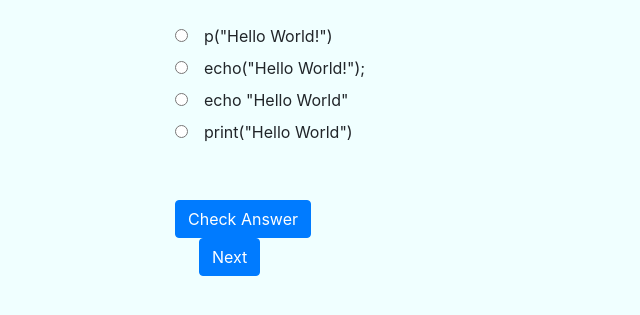
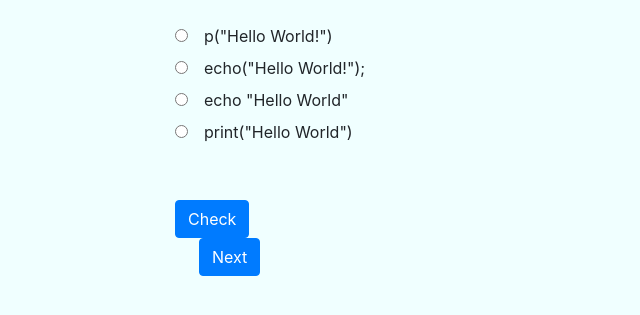
Before and after one commit to ajeethkumar-2/QuizzzApp, a Django app: page /quiz/1 in a window 1280 px wide. Shown: the part 242-557 px from the top of the page, without its empty margins (0-640 px from the left). Run offline with Django 3.2, Linux system fonts and the light colour scheme; data comes from the database, SQL or seed files in the repository; some libraries are stand-ins or nearby versions.

Commit message:
initial-commit

```diff
--- a/templates/quiz.html
+++ b/templates/quiz.html
@@ -30,11 +30,11 @@
      <div  class="row row-cols-1 row-cols-sm-2 row-cols-sm-3">
          <div class="col mb-4">
              <br>
-             <input  class="btn btn-primary" type="submit" value="Check Answer" id="save_ans" onclick="getAnswer();">
+             <input  class="btn btn-primary" type="submit" value="Check" id="save_ans" onclick="getAnswer();">
              <br>
             {% if questions.has_previous %}
                 <a href="?page={{ questions.previous_page_number }}"><button class="btn btn-primary ml-4">
-                                                                                           Previous</button></a>
+                                                                                           Prev</button></a>
             {% endif %}
             {% if questions.has_next %}
                 <a href="?page={{ questions.next_page_number }}"><button class="btn btn-primary ml-4" id="submitAnswer">Next</button> </a>
```
